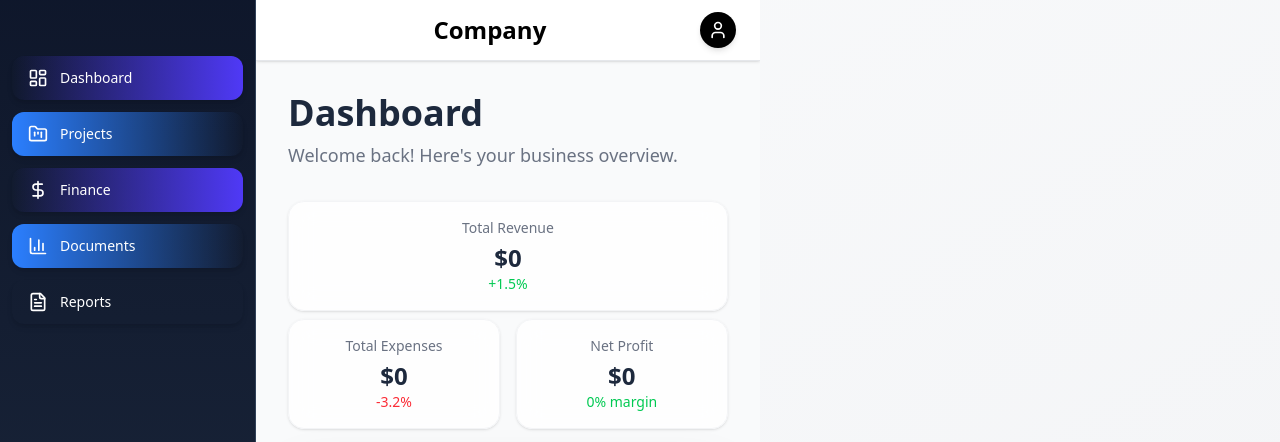
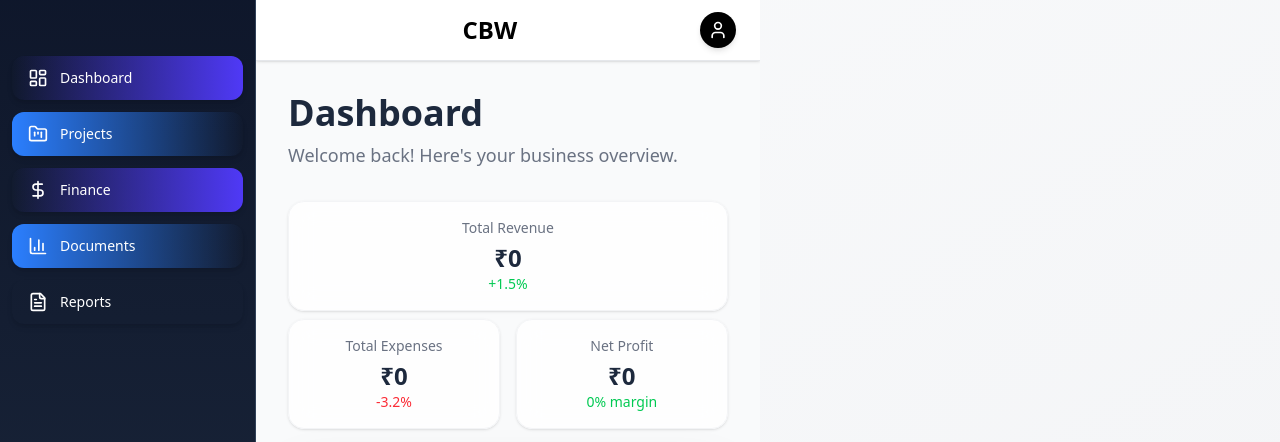
Before and after one commit to krishnaapatel99/finance-app-frontend, a React (Vite) app: page / in a window 1280 px wide. Shown: the top 442 px of the page. Built offline with nearby package versions, Linux system fonts and the light colour scheme; no server answers.

Commit message:
Added finance pages

```diff
--- a/src/components/Navbar.jsx
+++ b/src/components/Navbar.jsx
@@ -27,7 +27,7 @@ const Navbar = ({ toggleSidebar }) => {
 
             </div>
             <p className=" text-2xl font-extrabold text-black  ">
-                    Company
+                    CBW
                 </p>
 
             {/* Profile Button */}
--- a/src/components/StatCard.jsx
+++ b/src/components/StatCard.jsx
@@ -4,9 +4,9 @@ const API = import.meta.env.VITE_BACKEND_URL;
 // Helper to format currency
 const formatCurrency = (amount) => {
     // COALESCE returns a string from the DB, so we parse it first.
-    return new Intl.NumberFormat('en-US', {
+    return new Intl.NumberFormat('en-IN', {
         style: 'currency',
-        currency: 'USD',
+        currency: 'INR',
         minimumFractionDigits: 0,
         maximumFractionDigits: 0,
     }).format(parseFloat(amount));
```
